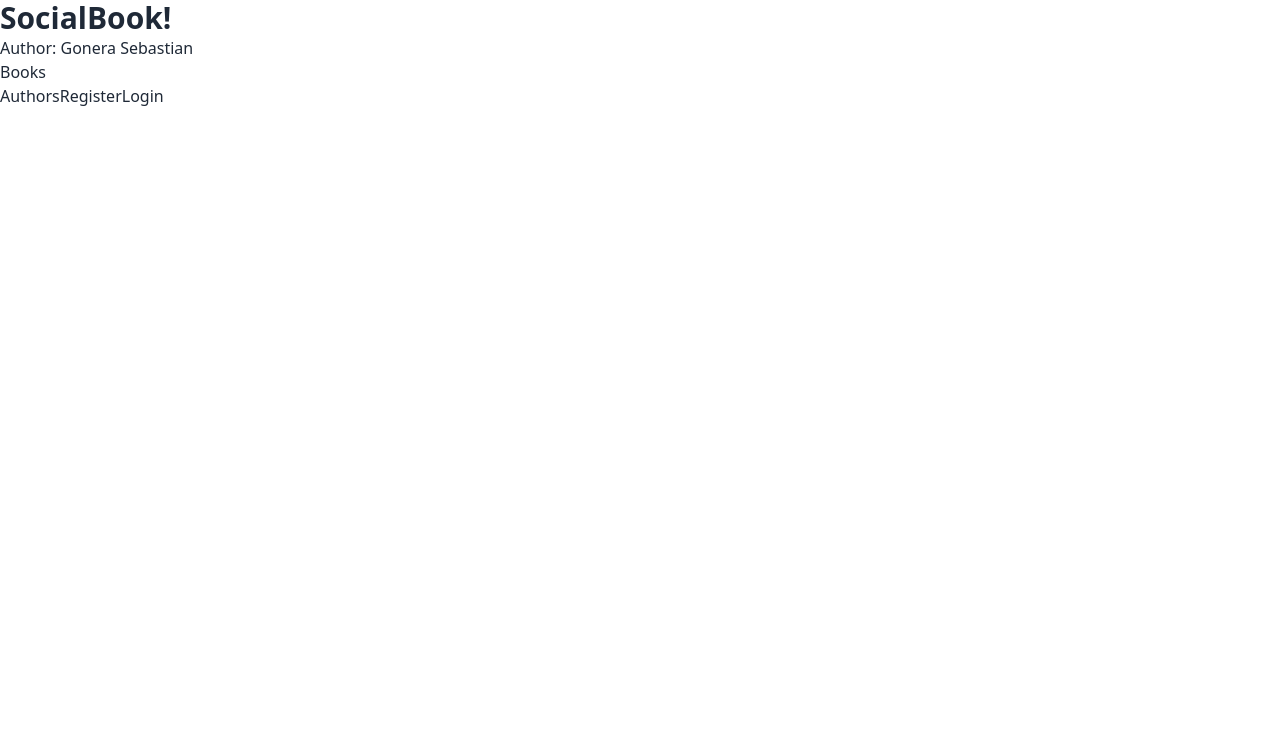
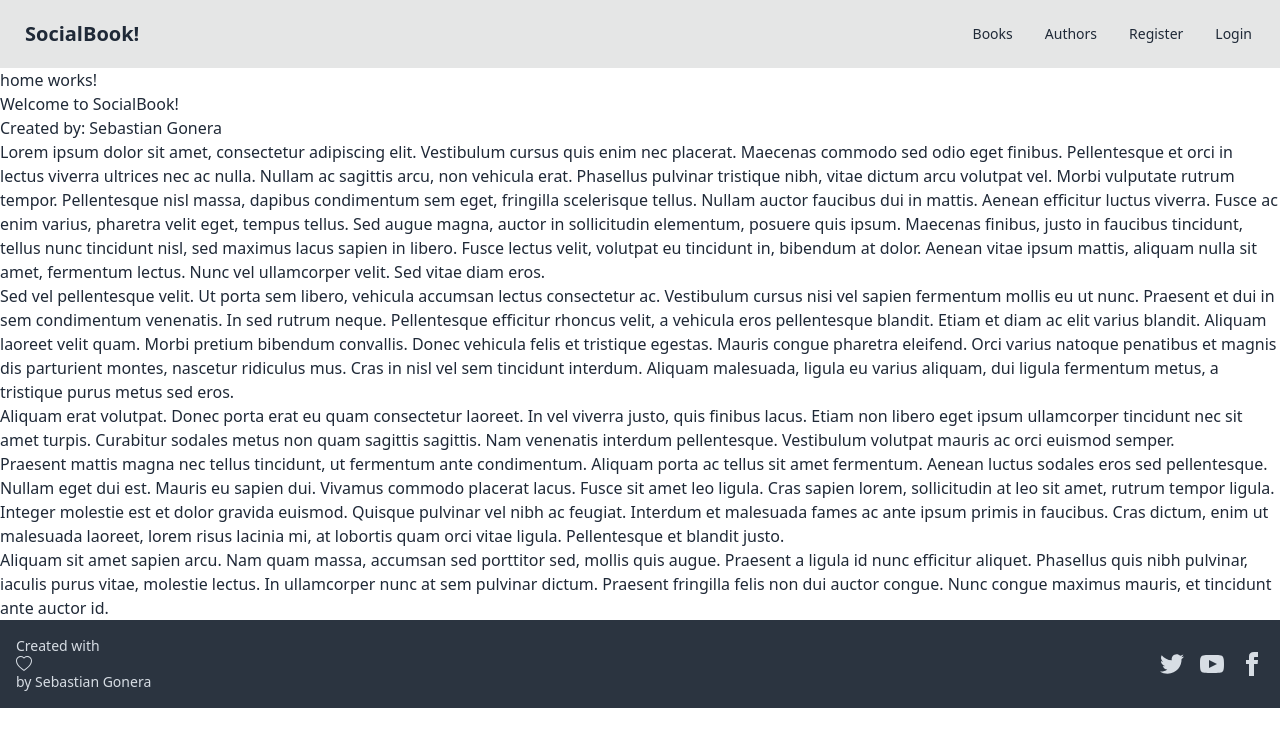
Before and after one commit to SebastianGonera/angular_projekt, an Angular app: page /home in a window 1280 px wide. Before the commit this address led to /. Shown: the top 746 px of the page. Built offline with nearby package versions, Linux system fonts and the light colour scheme.

Commit message:
Added navabr, footer and home component

```diff
--- a/src/app/app.component.html
+++ b/src/app/app.component.html
@@ -1,11 +1,17 @@
-<h1 class="text-3xl font-bold">
-  SocialBook!
-</h1>
-<p>Author: Gonera Sebastian</p>
-<nav>
-  <a routerLink="/books">Books</a><br/>
-  <a routerLink="/authors">Authors</a>
-  <a routerLink="/signup">Register</a>
-  <a routerLink="/signin">Login</a>
-</nav>
+<app-navabr></app-navabr>
+
 <router-outlet></router-outlet>
+
+<footer class="footer items-center p-4 bg-neutral text-neutral-content">
+  <aside class="items-center grid-flow-col">
+    <p>Created with <svg xmlns="http://www.w3.org/2000/svg" width="16" height="16" fill="currentColor" class="bi bi-heart" viewBox="0 0 16 16">
+      <path d="m8 2.748-.717-.737C5.6.281 2.514.878 1.4 3.053c-.523 1.023-.641 2.5.314 4.385.92 1.815 2.834 3.989 6.286 6.357 3.452-2.368 5.365-4.542 6.286-6.357.955-1.886.838-3.362.314-4.385C13.486.878 10.4.28 8.717 2.01zM8 15C-7.333 4.868 3.279-3.04 7.824 1.143q.09.083.176.171a3 3 0 0 1 .176-.17C12.72-3.042 23.333 4.867 8 15"/>
+    </svg> by Sebastian Gonera</p>
+  </aside>
+  <nav class="grid-flow-col gap-4 md:place-self-center md:justify-self-end">
+    <a><svg xmlns="http://www.w3.org/2000/svg" width="24" height="24" viewBox="0 0 24 24" class="fill-current"><path d="M24 4.557c-.883.392-1.832.656-2.828.775 1.017-.609 1.798-1.574 2.165-2.724-.951.564-2.005.974-3.127 1.195-.897-.957-2.178-1.555-3.594-1.555-3.179 0-5.515 2.966-4.797 6.045-4.091-.205-7.719-2.165-10.148-5.144-1.29 2.213-.669 5.108 1.523 6.574-.806-.026-1.566-.247-2.229-.616-.054 2.281 1.581 4.415 3.949 4.89-.693.188-1.452.232-2.224.084.626 1.956 2.444 3.379 4.6 3.419-2.07 1.623-4.678 2.348-7.29 2.04 2.179 1.397 4.768 2.212 7.548 2.212 9.142 0 14.307-7.721 13.995-14.646.962-.695 1.797-1.562 2.457-2.549z"></path></svg>
+    </a>
+    <a><svg xmlns="http://www.w3.org/2000/svg" width="24" height="24" viewBox="0 0 24 24" class="fill-current"><path d="M19.615 3.184c-3.604-.246-11.631-.245-15.23 0-3.897.266-4.356 2.62-4.385 8.816.029 6.185.484 8.549 4.385 8.816 3.6.245 11.626.246 15.23 0 3.897-.266 4.356-2.62 4.385-8.816-.029-6.185-.484-8.549-4.385-8.816zm-10.615 12.816v-8l8 3.993-8 4.007z"></path></svg></a>
+    <a><svg xmlns="http://www.w3.org/2000/svg" width="24" height="24" viewBox="0 0 24 24" class="fill-current"><path d="M9 8h-3v4h3v12h5v-12h3.642l.358-4h-4v-1.667c0-.955.192-1.333 1.115-1.333h2.885v-5h-3.808c-3.596 0-5.192 1.583-5.192 4.615v3.385z"></path></svg></a>
+  </nav>
+</footer>
--- a/src/app/app.component.ts
+++ b/src/app/app.component.ts
@@ -1,10 +1,10 @@
 import { Component } from '@angular/core';
 import { RouterModule, RouterOutlet } from '@angular/router';
-import { BooksAllComponent } from "./books-all/books-all.component";
+import {NavabrComponent} from "./navabr/navabr.component";
 @Component({
   selector: 'app-root',
   standalone: true,
-  imports: [RouterOutlet, RouterModule],
+  imports: [RouterOutlet, RouterModule, NavabrComponent],
   templateUrl: './app.component.html',
   styleUrl: './app.component.css'
 })
--- a/src/app/app.routes.ts
+++ b/src/app/app.routes.ts
@@ -8,8 +8,9 @@ import { LoginFormComponent } from "./login-form/login-form.component";
 import {BooksEditComponent} from "./books-edit/books-edit.component";
 import { AuthorsEditComponent } from "./authors-edit/authors-edit.component";
 import {AuthorsAddComponent} from "./authors-add/authors-add.component";
-
+import { HomeComponent } from "./home/home.component";
 export const routes: Routes = [
+  {path: 'home', component: HomeComponent},
     {path: 'books', component: BooksAllComponent},
     {path:'book/:id', component: BooksDetailsComponent},
     {path:'books/edit/:id', component: BooksEditComponent},
--- a/src/app/books-all/books-all.component.html
+++ b/src/app/books-all/books-all.component.html
@@ -1,6 +1,3 @@
-@if (errorMessage != "") {
-<p>{{errorMessage}}</p>
-}
 <div class="overflow-x-auto">
   <table class="table table-zebra">
     <thead>
--- /dev/null
+++ b/src/app/home/home.component.html
@@ -0,0 +1,45 @@
+<p>home works!</p>
+<div class="overflow-x-auto">
+    <h1>Welcome to SocialBook!</h1>
+    <h6>Created by: Sebastian Gonera</h6>
+    <p>
+        Lorem ipsum dolor sit amet, consectetur adipiscing elit. Vestibulum cursus quis enim nec placerat. Maecenas
+        commodo sed odio eget finibus. Pellentesque et orci in lectus viverra ultrices nec ac nulla. Nullam ac sagittis
+        arcu, non vehicula erat. Phasellus pulvinar tristique nibh, vitae dictum arcu volutpat vel. Morbi vulputate
+        rutrum tempor. Pellentesque nisl massa, dapibus condimentum sem eget, fringilla scelerisque tellus. Nullam
+        auctor faucibus dui in mattis. Aenean efficitur luctus viverra. Fusce ac enim varius, pharetra velit eget,
+        tempus tellus. Sed augue magna, auctor in sollicitudin elementum, posuere quis ipsum. Maecenas finibus, justo in
+        faucibus tincidunt, tellus nunc tincidunt nisl, sed maximus lacus sapien in libero. Fusce lectus velit, volutpat
+        eu tincidunt in, bibendum at dolor. Aenean vitae ipsum mattis, aliquam nulla sit amet, fermentum lectus. Nunc
+        vel ullamcorper velit. Sed vitae diam eros.
+    </p>
+    <p>
+        Sed vel pellentesque velit. Ut porta sem libero, vehicula accumsan lectus consectetur ac. Vestibulum cursus nisi
+        vel sapien fermentum mollis eu ut nunc. Praesent et dui in sem condimentum venenatis. In sed rutrum neque.
+        Pellentesque efficitur rhoncus velit, a vehicula eros pellentesque blandit. Etiam et diam ac elit varius
+        blandit. Aliquam laoreet velit quam. Morbi pretium bibendum convallis. Donec vehicula felis et tristique
+        egestas. Mauris congue pharetra eleifend. Orci varius natoque penatibus et magnis dis parturient montes,
+        nascetur ridiculus mus. Cras in nisl vel sem tincidunt interdum. Aliquam malesuada, ligula eu varius aliquam,
+        dui ligula fermentum metus, a tristique purus metus sed eros.
+    </p>
+    <p>
+        Aliquam erat volutpat. Donec porta erat eu quam consectetur laoreet. In vel viverra justo, quis finibus lacus.
+        Etiam non libero eget ipsum ullamcorper tincidunt nec sit amet turpis. Curabitur sodales metus non quam sagittis
+        sagittis. Nam venenatis interdum pellentesque. Vestibulum volutpat mauris ac orci euismod semper.
+    </p>
+    <p>
+        Praesent mattis magna nec tellus tincidunt, ut fermentum ante condimentum. Aliquam porta ac tellus sit amet
+        fermentum. Aenean luctus sodales eros sed pellentesque. Nullam eget dui est. Mauris eu sapien dui. Vivamus
+        commodo placerat lacus. Fusce sit amet leo ligula. Cras sapien lorem, sollicitudin at leo sit amet, rutrum
+        tempor ligula. Integer molestie est et dolor gravida euismod. Quisque pulvinar vel nibh ac feugiat. Interdum et
+        malesuada fames ac ante ipsum primis in faucibus. Cras dictum, enim ut malesuada laoreet, lorem risus lacinia
+        mi, at lobortis quam orci vitae ligula. Pellentesque et blandit justo.
+    </p>
+    <p>
+        Aliquam sit amet sapien arcu. Nam quam massa, accumsan sed porttitor sed, mollis quis augue. Praesent a ligula
+        id nunc efficitur aliquet. Phasellus quis nibh pulvinar, iaculis purus vitae, molestie lectus. In ullamcorper
+        nunc at sem pulvinar dictum. Praesent fringilla felis non dui auctor congue. Nunc congue maximus mauris, et
+        tincidunt ante auctor id.
+    </p>
+
+</div>
--- a/src/app/login-form/login-form.component.ts
+++ b/src/app/login-form/login-form.component.ts
@@ -1,6 +1,7 @@
 import { Component } from '@angular/core';
 import { FormControl, FormGroup, ReactiveFormsModule } from '@angular/forms';
 import { UsersService } from "../service/users.service";
+import { Router, RouterModule } from '@angular/router';
 
 interface User{
   _id: string,
@@ -13,7 +14,7 @@ interface User{
 @Component({
   selector: 'app-login-form',
   standalone: true,
-  imports: [ReactiveFormsModule],
+  imports: [ReactiveFormsModule, RouterModule],
   templateUrl: './login-form.component.html',
   styleUrl: './login-form.component.css'
 })
@@ -24,7 +25,9 @@ export class LoginFormComponent {
   });
 
   submitted:boolean = false;
-  constructor(private users_service: UsersService){}
+  constructor(private users_service: UsersService,
+    private router: Router
+  ){}
   onSubmit(){
     console.log(this.loginForm.value);
     this.users_service.loginUser(this.loginForm.value)
@@ -33,7 +36,11 @@ export class LoginFormComponent {
       let obj = Object.values(data);
       let test : User = obj[1] as User;
       localStorage.setItem("user_id", test._id);
+      localStorage.setItem("username", test.username);
+      localStorage.setItem("user_email", test.email);
+      localStorage.setItem("user_isAdmin", test.isAdmin.toString());
       localStorage.setItem("token", JSON.stringify(obj[0]));
+      this.router.navigate(['home']);
     });
 
   }
--- /dev/null
+++ b/src/app/navabr/navabr.component.html
@@ -0,0 +1,27 @@
+<div class="navbar bg-base-300">
+    <div class="flex-1">
+      <a routerLink="home" class="btn btn-ghost text-xl">SocialBook!</a>
+    </div>
+    <div class="flex-none">
+      <ul class="menu menu-horizontal px-1">
+        <li><a routerLink="/books">Books</a></li>
+        <li><a routerLink="/authors">Authors</a></li>
+        @if (hasLogin) {
+          <li>
+            <details>
+              <summary>
+                {{username}}
+              </summary>
+              <ul class="p-2 bg-base-100 rounded-t-none">
+                <li (click)="logOut()"><a routerLink="#">Logout</a></li>
+              </ul>
+            </details>
+          </li>
+        }
+        @else {
+            <li><a routerLink="/signup">Register</a></li>
+            <li><a routerLink="/signin">Login</a></li>
+        }
+      </ul>
+    </div>
+</div>
--- /dev/null
+++ b/src/app/navabr/navabr.component.ts
@@ -0,0 +1,29 @@
+import { Component } from '@angular/core';
+import { RouterModule, RouterOutlet } from '@angular/router';
+@Component({
+  selector: 'app-navabr',
+  standalone: true,
+  imports: [RouterModule, RouterOutlet],
+  templateUrl: './navabr.component.html',
+  styleUrl: './navabr.component.css'
+})
+export class NavabrComponent {
+  hasLogin: boolean = false;
+  username: string | null = "";
+  ngOnInit(){
+    const token = localStorage.getItem('token');
+    const userId = localStorage.getItem('user_id');
+    this.username = localStorage.getItem('username');
+    if(token && userId){
+      this.hasLogin = true;
+    }
+    else{
+      this.hasLogin = false;
+    }
+  }
+
+  logOut(){
+    this.hasLogin = false;
+    localStorage.clear();
+  }
+}
```
Also changed, not shown: src/app/home/home.component.ts (added, +12 -0 lines), src/app/home/home.component.css (added), src/app/navabr/navabr.component.css (added), 2 other files (tests, documents, lock files or other folders).
